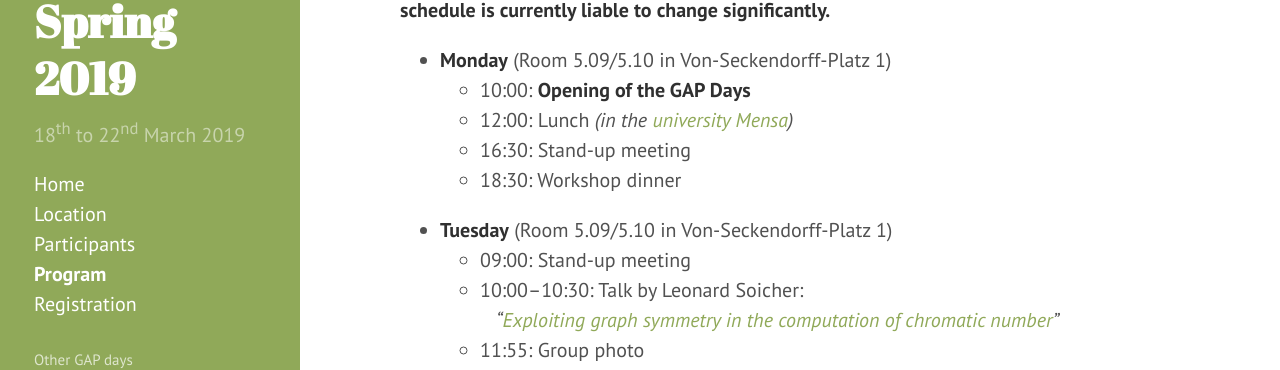
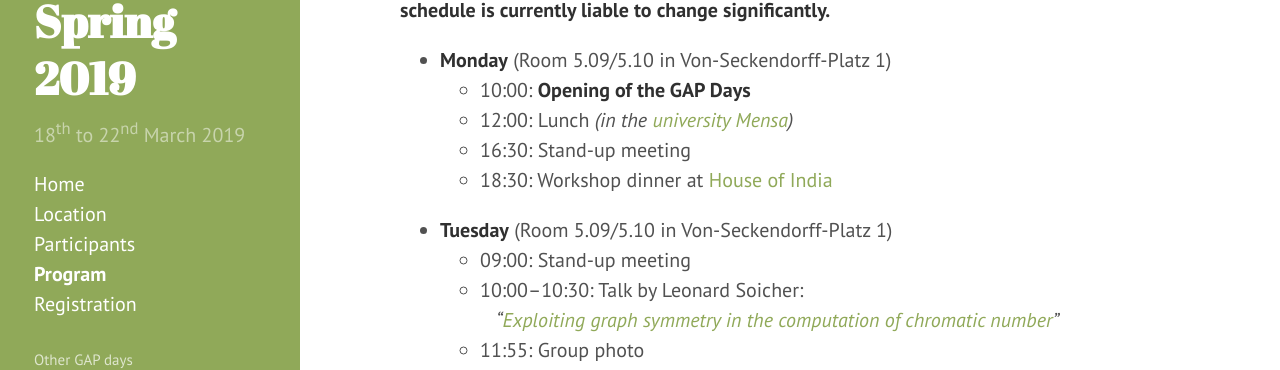
Before and after one commit to jesusmartinez-garcia/2020-01-21-colchester-workshop, a Jekyll site: the page built from program.md, in a window 1280 px wide and 900 px high, scrolled down 468 px. Shown: the part 93-463 px from the top of the window. Built offline with Jekyll 4.4.1, drawn with Linux system fonts in a browser that asks for light colours.

Commit message:
Add workshop dinner

```diff
--- a/program.md
+++ b/program.md
@@ -26,7 +26,7 @@ schedule is currently liable to change significantly.**
   - 10:00: **Opening of the GAP Days**
   - 12:00: Lunch *(in the [university Mensa](https://www.studentenwerk-halle.de/mensen-cafebars/mensen-in-halle/heidemensa-mit-cafebar/))*
   - 16:30: Stand-up meeting
-  - 18:30: Workshop dinner
+  - 18:30: Workshop dinner at [House of India](https://house-of-india.de)
 
 - **Tuesday** (Room 5.09/5.10 in Von-Seckendorff-Platz 1)
   - 09:00: Stand-up meeting
```
